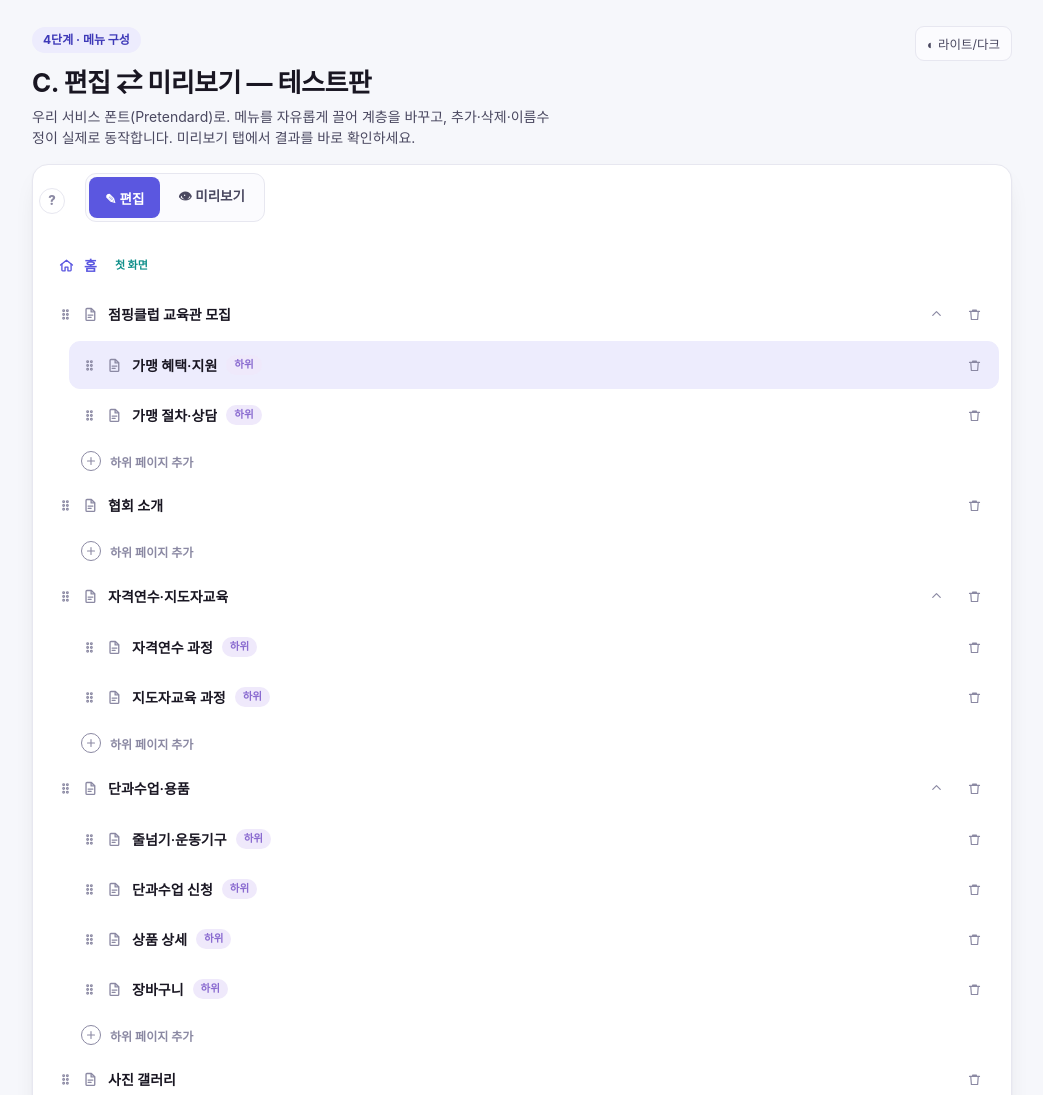
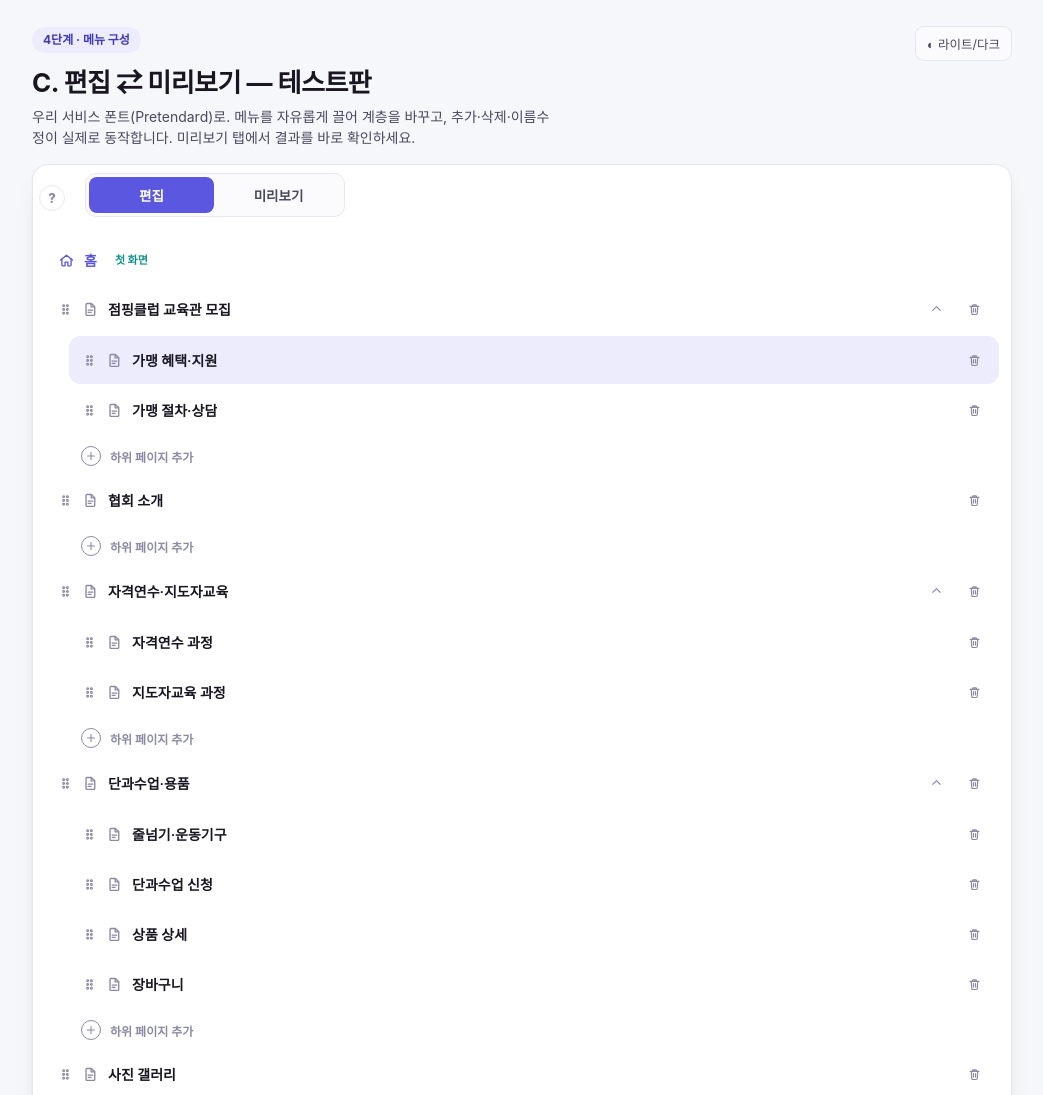
Before and after one commit to nophelon/sitemap-editor, a plain HTML site: page index.html in a window 1280 px wide. Shown: the top 1095 px of the page, without its empty margins (118-1161 px from the left). Drawn offline with Linux system fonts and the light colour scheme; a web font is replaced by a local one.

Commit message:
UX: 편집/미리보기 탭 동일폭·아이콘제거·가운데정렬, 휴지통 아이콘 품질↑, '하위' 라벨 전부 제거(트리+미리보기)
Co-Authored-By: Claude Opus 4.8 (1M context) <noreply@anthropic.com>

```diff
--- a/index.html
+++ b/index.html
@@ -121,6 +121,9 @@ svg.i{width:17px;height:17px;stroke:currentColor;stroke-width:1.9;fill:none;stro
 .trow.sel{border-color:var(--accent-soft)}
 /* 트리 페이지 아이콘 색 = 그립과 동일(회색) */
 .trow .tico.top{color:var(--muted)}
+/* 탭: 동일 폭 + 아이콘 없이 가운데 정렬 */
+.seg{display:flex;width:260px;max-width:100%}
+.seg button{flex:1 1 0;justify-content:center;text-align:center;gap:0;padding:8px 10px}
 </style>
 </head>
 <body>
@@ -136,7 +139,7 @@ svg.i{width:17px;height:17px;stroke:currentColor;stroke-width:1.9;fill:none;stro
           <button class="helpbtn" aria-label="사용 방법 안내">?</button>
           <div class="helpbox"><b>사용 방법</b><br>⠿ 아이콘을 잡고 끌어 옮깁니다. <b>줄의 위/아래</b>에 놓으면 같은 줄의 형제로, <b>줄의 가운데</b>에 놓으면 그 메뉴의 <b>하위로</b> 들어갑니다. 상위를 다른 상위의 하위로 넣으면 그 하위들도 함께 따라가고, 하위를 꺼내 상위로 올릴 수도 있어요. 이름은 클릭해 바로 수정.</div>
         </div>
-        <div class="seg"><button id="tabEdit" class="on">✎ 편집</button><button id="tabPrev">👁 미리보기</button></div>
+        <div class="seg"><button id="tabEdit" class="on">편집</button><button id="tabPrev">미리보기</button></div>
       </div>
     </div>
     <div class="pane pane-edit on" id="paneEdit"><div class="tree" id="tree"></div></div>
@@ -151,7 +154,7 @@ const I={
   page:'<svg class="i" viewBox="0 0 24 24"><path d="M7 3.5h6.2L18 8.2V19a1.3 1.3 0 0 1-1.3 1.3H7A1.3 1.3 0 0 1 5.7 19V4.8A1.3 1.3 0 0 1 7 3.5z"/><path d="M12.9 3.7V8.4h4.7"/><path d="M8.7 12.8h6.6M8.7 16h4.2"/></svg>',
   grip:'<svg class="i sm" viewBox="0 0 24 24"><circle cx="9" cy="6" r="1.4"/><circle cx="15" cy="6" r="1.4"/><circle cx="9" cy="12" r="1.4"/><circle cx="15" cy="12" r="1.4"/><circle cx="9" cy="18" r="1.4"/><circle cx="15" cy="18" r="1.4"/></svg>',
   plus:'<svg class="i" viewBox="0 0 24 24"><path d="M12 5v14M5 12h14"/></svg>',
-  trash:'<svg class="i sm" viewBox="0 0 24 24"><path d="M4 7h16M9 7V5h6v2M6 7l1 13h10l1-13"/></svg>',
+  trash:'<svg class="i sm" viewBox="0 0 24 24"><path d="M5 7h14"/><path d="M10 4.6h4a1 1 0 0 1 1 1V7H9V5.6a1 1 0 0 1 1-1z"/><path d="M6.8 7l.8 11.4A1.6 1.6 0 0 0 9.2 20h5.6a1.6 1.6 0 0 0 1.6-1.5L17.2 7"/><path d="M10.4 10.5v5.5M13.6 10.5v5.5"/></svg>',
   down:'<svg class="i sm" viewBox="0 0 24 24"><path d="M6 9l6 6 6-6"/></svg>',
   eye:'<svg class="i sm" viewBox="0 0 24 24"><path d="M2 12s3.6-7 10-7 10 7 10 7-3.6 7-10 7-10-7-10-7z"/><circle cx="12" cy="12" r="3"/></svg>',
   arrow:'<svg class="i" viewBox="0 0 24 24"><path d="M5 12h14M13 6l6 6-6 6"/></svg>',
@@ -250,7 +253,7 @@ function renderTree(mount, st, rerender){
     row.style.marginLeft=(depth*24)+'px';
     row.innerHTML=`${home?`<span class="tico hm">${I.home}</span>`:`<span class="grip" title="드래그해서 이동 (위/아래=형제, 가운데=하위로)">${I.grip}</span><span class="tico top">${I.page}</span>`}`
       +`<span class="tn"${home?'':' contenteditable spellcheck="false"'}>${esc(node.title)}</span>`
-      +`${home?'<span class="pill-home">첫 화면</span>':(depth>0?'<span class="pill-sub">하위</span>':'')}`
+      +`${home?'<span class="pill-home">첫 화면</span>':''}`
       +`<span class="spacer"></span>`
       +`${hasK?`<button class="cv${open?' op':''}" title="하위 펼치기">${I.down}</button>`:''}`
       +`${home?'':`<button class="ibtn danger sm2" title="삭제">${I.trash}</button>`}`;
@@ -271,7 +274,7 @@ function renderTree(mount, st, rerender){
 function renderPreview(mount, st, rerender){
   const{p}=find(st.sel);
   const nav=el('div','pv-nav');nav.innerHTML='<span class="pv-logo">점핑클럽</span>';
-  const ddItems=(node,depth,dd)=>{(node.children||[]).forEach(k=>{const di=el('div','pv-di'+(st.sel===k.id?' on':''));di.style.paddingLeft=(10+depth*14)+'px';di.innerHTML=`<span class="pill-sub">하위</span>${esc(k.title)}`;di.onclick=()=>{st.sel=k.id;rerender();};dd.appendChild(di);ddItems(k,depth+1,dd);});};
+  const ddItems=(node,depth,dd)=>{(node.children||[]).forEach(k=>{const di=el('div','pv-di'+(st.sel===k.id?' on':''));di.style.paddingLeft=(10+depth*14)+'px';di.innerHTML=`${esc(k.title)}`;di.onclick=()=>{st.sel=k.id;rerender();};dd.appendChild(di);ddItems(k,depth+1,dd);});};
   const mkItem=(pg,isHome)=>{
     const wrap=el('div','pv-mwrap');
     wrap.innerHTML=`<span class="pv-mi${st.sel===pg.id?' on':''}${isHome?' hm':''}">${isHome?I.home:''}<span>${esc(pg.title)}</span>${(pg.children||[]).length?`<span class="pv-ca">${I.down}</span>`:''}</span>`;
```
